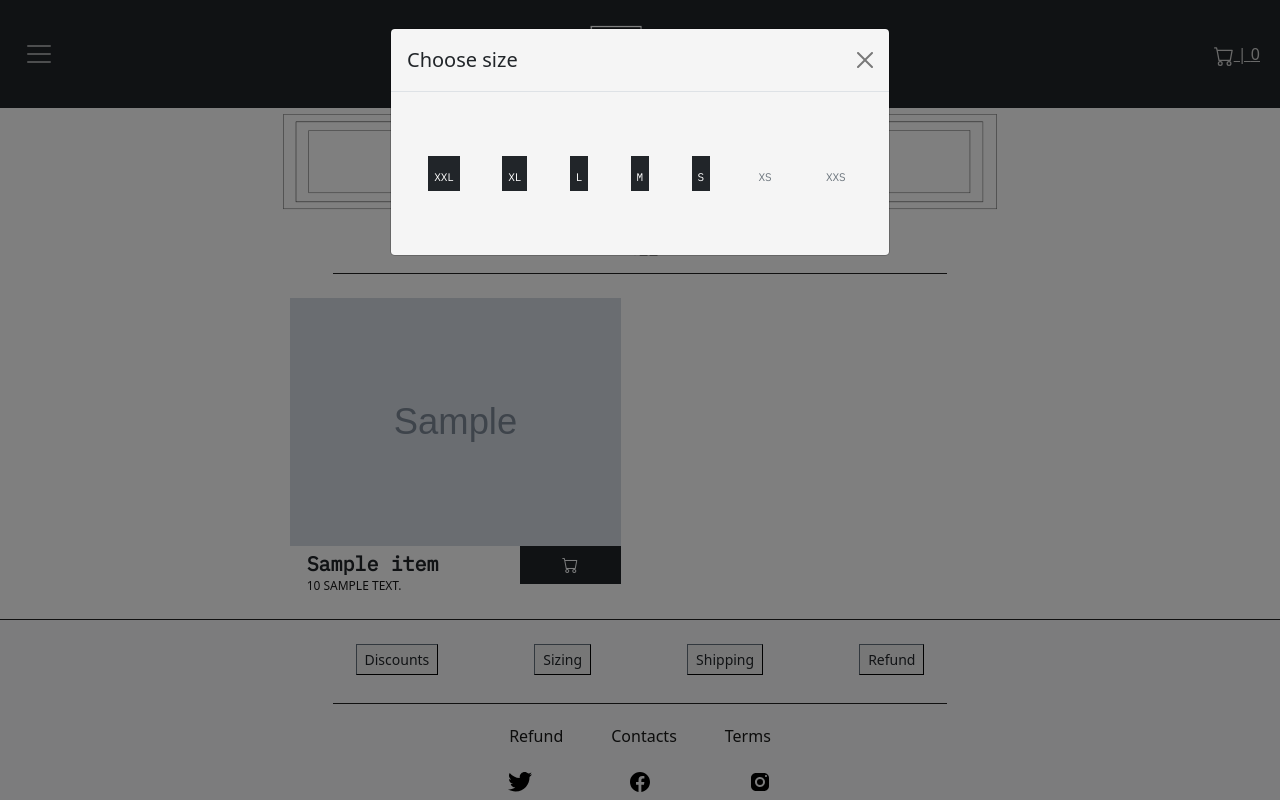
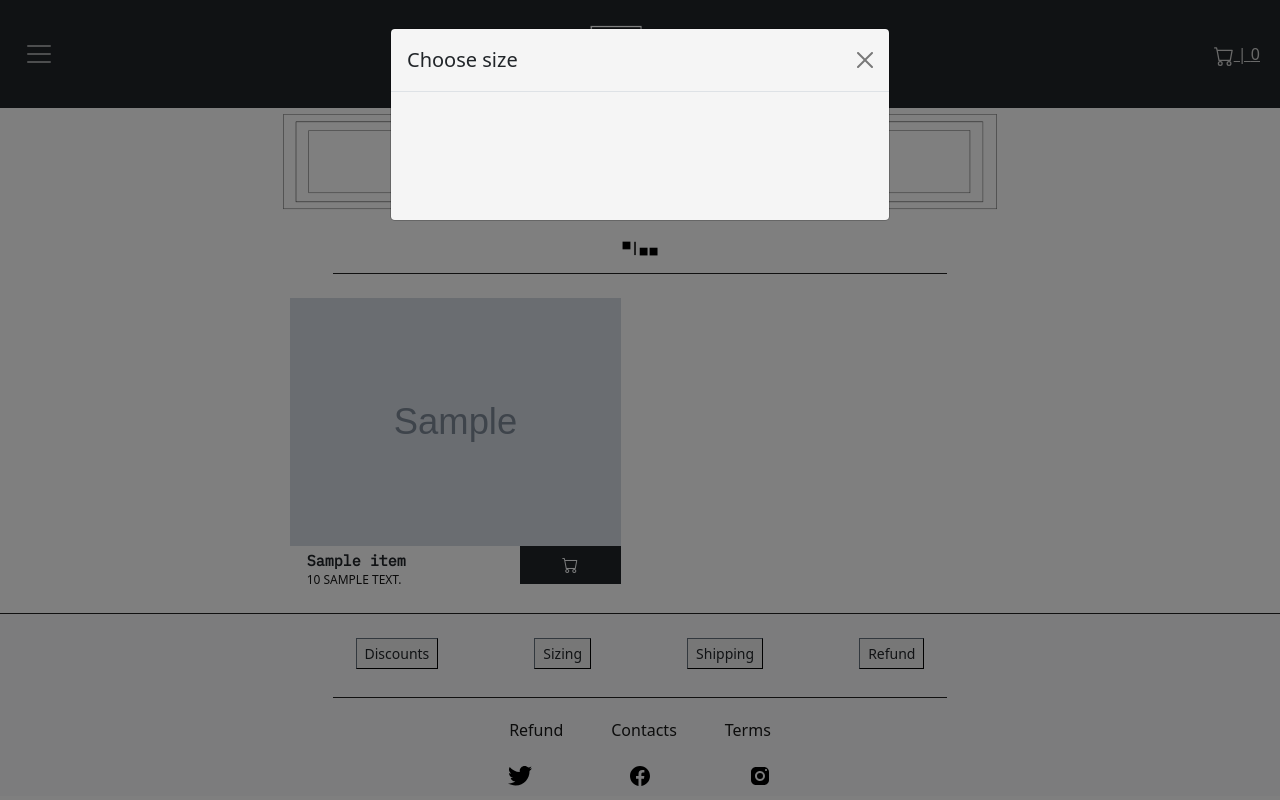
Before and after one commit to Dogthemachine/Human-hub.net, a Django app: page /category/1/ in a window 1280 px wide, after a click that opens the changed part. Run offline with Django 4.2, Linux system fonts and the light colour scheme; tables that the repository leaves empty hold one stand-in row (values such as "Sample post"); grey boxes marked "Sample" are stand-in pictures; some libraries are stand-ins or nearby versions.

Commit message:
fixed choose size modal window and item name style in category page

```diff
--- a/human_hub/assets/css/style.css
+++ b/human_hub/assets/css/style.css
@@ -472,6 +472,47 @@
     float:right
 }
 
+
+.item-name-in-category-page-two-columns{
+    font-weight: bold;
+    grid-auto-rows: inherit;
+    float:left !important;
+    margin-right: 10%;
+    white-space: nowrap;
+    font-size: 15px;
+    text-align: center;
+    font-family: IBM Plex Mono;
+    float: left !important;
+    padding-bottom: 0rem !important;
+    margin-bottom: 0rem;
+    margin-top: 3px;
+}
+
+@media screen and (max-width: 750px) {
+.item-name-in-category-page-two-columns {
+    font-size: 12px;
+    }
+}
+
+@media screen and (max-width: 550px) {
+.item-name-in-category-page-two-columns {
+    font-size: 10px;
+    }
+}
+
+@media screen and (max-width: 350px) {
+.item-name-in-category-page-two-columns {
+    font-size: 7px;
+    }
+}
+
+@media screen and (max-width: 250px) {
+.item-name-in-category-page-two-columns {
+    font-size: 5px;
+    }
+}
+
+
 .item-name-in-category-page {
     font-weight: bold;
     grid-auto-rows: inherit;
--- a/human_hub/assets/js/category_page.js
+++ b/human_hub/assets/js/category_page.js
@@ -1,15 +1,50 @@
 $(document).ready(function() {
 //-----------   CATEGORY TOGGLER     -----------
+
+    var all_item_names = document.getElementsByClassName("kuku");
+    var i;
+    for (i = 0; i < all_item_names.length; i++) {
+        all_item_names[i].classList.remove('item-name-in-category-page');
+        all_item_names[i].classList.add('item-name-in-category-page-two-columns');
+        };
+
+
     const toggle = document.querySelector('.toggle input');
     toggle.addEventListener('click', () => {
         const onOff = toggle.parentNode.querySelector('.onoff');
         document.getElementById('icontoggler').src = toggle.checked ? "/static/img/category_toggle.png" : "/static/img/category_toggle_checked.png";
         if (document.getElementById("category-style").classList.contains('collection-template__products')) {
             document.getElementById("category-style").classList.remove('collection-template__products');
-            document.getElementById("category-style").classList.add('collection-template--column-view')
-        } else {document.getElementById("category-style").classList.remove('collection-template--column-view')
-            document.getElementById("category-style").classList.add('collection-template__products')
-            }
+            document.getElementById("category-style").classList.add('collection-template--column-view');
+            for (i = 0; i < all_item_names.length; i++) {
+                all_item_names[i].classList.remove('item-name-in-category-page-two-columns');
+                all_item_names[i].classList.add('item-name-in-category-page');
+                };
+            } else {
+                document.getElementById("category-style").classList.remove('collection-template--column-view');
+                document.getElementById("category-style").classList.add('collection-template__products');
+                for (i = 0; i < all_item_names.length; i++) {
+                    all_item_names[i].classList.remove('item-name-in-category-page');
+                    all_item_names[i].classList.add('item-name-in-category-page-two-columns');
+                    };
+                }
     });
+    var modal_sizes_windows = document.getElementsByClassName("choose-size");
+    var i;
+    for (i = 0; i < modal_sizes_windows.length; i++) {
+        modal_sizes_windows[i].addEventListener("click", function() {
+            $.ajax({
+                url: '/category/' + $(this).data('id') +'/sizes/',
+                type: 'post',
+                success: function(data) {
+                if (data.success) {
+                $('#modal-sizes').html(data.html);
+                }
+                },
+            });
+    })};
+
+
+
 //-----------   CATEGORY TOGGLER     -----------
 });
--- a/human_hub/assets/js/item_page.js
+++ b/human_hub/assets/js/item_page.js
@@ -112,6 +112,7 @@
             if (data.success) {
             $("#hb-cart-total").html(data.cart_amount);
             size_item_id = 0;
+            location.reload();
             } else {document.getElementById("must-choose").hidden = false}
             },
         });
--- a/human_hub/showcase/templates/showcase/category_page.html
+++ b/human_hub/showcase/templates/showcase/category_page.html
@@ -38,7 +38,7 @@
                         <div class="row">
                             <div class="col-8">
                                 <h3 class="row-full item-name-in-category-page">
-                                    <span class="item-name-in-category-page">{{ item.name }}</span>
+                                    <span class="item-name-in-category-page kuku">{{ item.name }}</span>
                                 </h3>
                                 <div class="row item-price-category-page">
                                     <span style="float:left !important; margin-left: 0rem !important;">{{ item.price }} {{ item.price_description }}</span>
--- a/human_hub/showcase/urls.py
+++ b/human_hub/showcase/urls.py
@@ -7,4 +7,5 @@
     path('', views.ShowcaseView.as_view(), name='showcase'),
     path('category/<int:category_id>/', views.CategoryPageView.as_view(), name='category_page'),
     path('item/<int:item_id>/', views.ItemPageView.as_view(), name='item_page'),
+    path('category/<int:item_id>/sizes/', views.ChooseSizes, name='choose_sizes'),
 ]
--- a/human_hub/showcase/views.py
+++ b/human_hub/showcase/views.py
@@ -1,5 +1,8 @@
 from django.shortcuts import render, redirect, get_object_or_404
+from jsonview.decorators import json_view
+from django.views.decorators.csrf import csrf_exempt
 from django.views import View
+from django.template import loader
 from django.core.paginator import Paginator, EmptyPage, PageNotAnInteger
 from django.contrib import messages
 from django.conf import settings
@@ -9,6 +12,7 @@
 from django.utils import timezone
 from showcase.models import Photo, Categories, Items, Sizes, Balance
 from orders.models import Cart, CartItem
+
 
 class ShowcaseView(View):
 
@@ -74,3 +78,17 @@
                 'sizes': sizes,
             }
         )
+
+@csrf_exempt
+@json_view
+def ChooseSizes(request, item_id):
+    item = get_object_or_404(Items, id=item_id)
+    sizes = Sizes.objects.all().filter(categories=item.category)
+    for size in sizes:
+        size.amount = Balance.objects.get(item=item, size=size).amount
+
+    t = loader.get_template('showcase/choose_sizes.html')
+    c = {'sizes': sizes, 'item': item}
+    html = t.render(c, request)
+
+    return {'success': True, 'html': html}
--- a/human_hub/templates/base.html
+++ b/human_hub/templates/base.html
@@ -105,15 +105,7 @@
               </div>
               <div class="modal-body">
                 <div class="mt-5 mb-5 d-flex justify-content-center" style="white-space: nowrap; background-opacity: 0;">
-
-                  <button type="button" class="button btn-dark size_button_font mx-auto" style="font-family: IBM Plex Mono;" data-bs-toggle="modal" data-bs-target="#hb-cart-modal">XXL</button>
-                  <button type="button" class="button btn-dark size_button_font mx-auto" style="font-family: IBM Plex Mono;" data-bs-toggle="modal" data-bs-target="#hb-cart-modal">XL</button>
-                  <button type="button" class="button btn-dark size_button_font mx-auto" style="font-family: IBM Plex Mono;" data-bs-toggle="modal" data-bs-target="#hb-cart-modal">L</button>
-                  <button type="button" class="button btn-dark size_button_font mx-auto" style="font-family: IBM Plex Mono;" data-bs-toggle="modal" data-bs-target="#hb-cart-modal">M</button>
-                  <button type="button" class="button btn-dark size_button_font mx-auto" style="font-family: IBM Plex Mono;" data-bs-toggle="modal" data-bs-target="#hb-cart-modal">S</button>
-                  <button type="button" class="button btn-outline-secondary size_button_font mx-auto" style="font-family: IBM Plex Mono;" data-bs-toggle="modal" data-bs-target="#hb-cart-modal" disabled>XS</button>
-                  <button type="button" class="button btn-outline-secondary size_button_font mx-auto" style="font-family: IBM Plex Mono;" data-bs-toggle="modal" data-bs-target="#hb-cart-modal" disabled>XXS</button>
-
+                    <div id="modal-sizes"></div>
                 </div>
               </div>
             </div>
```
Also changed, not shown: human_hub/assets/js/choose_sizes.js (added, +24 -0 lines), human_hub/assets/js/showcase.js (+0 -7 lines), human_hub/orders/views.py (+12 -11 lines), human_hub/showcase/templates/showcase/choose_sizes.html (added, +12 -0 lines).
